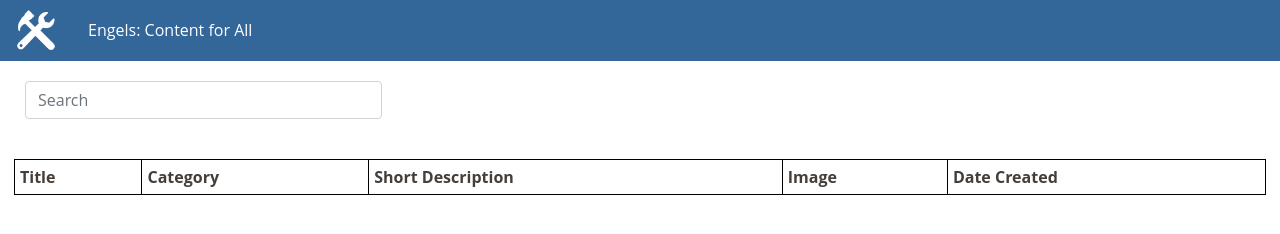
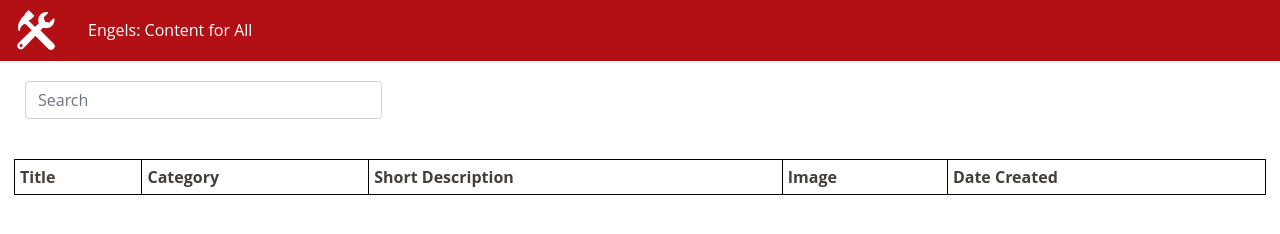
Before and after one commit to arapawa/engels, a website built with webpack: page index.html in a window 1280 px wide. Built offline with nearby package versions, Linux system fonts and the light colour scheme.

Commit message:
Change Header color to be proper

```diff
--- a/css/main.css
+++ b/css/main.css
@@ -1,7 +1,7 @@
 /* Navbar styles */
 header.navigation {
-  background-color: #369;
-  border-bottom: 1px solid #369;
+  background-color: #B31015;
+  border-bottom: 1px solid #B31015;
   min-height: 60px;
   width: 100%;
   z-index: 999;
```
